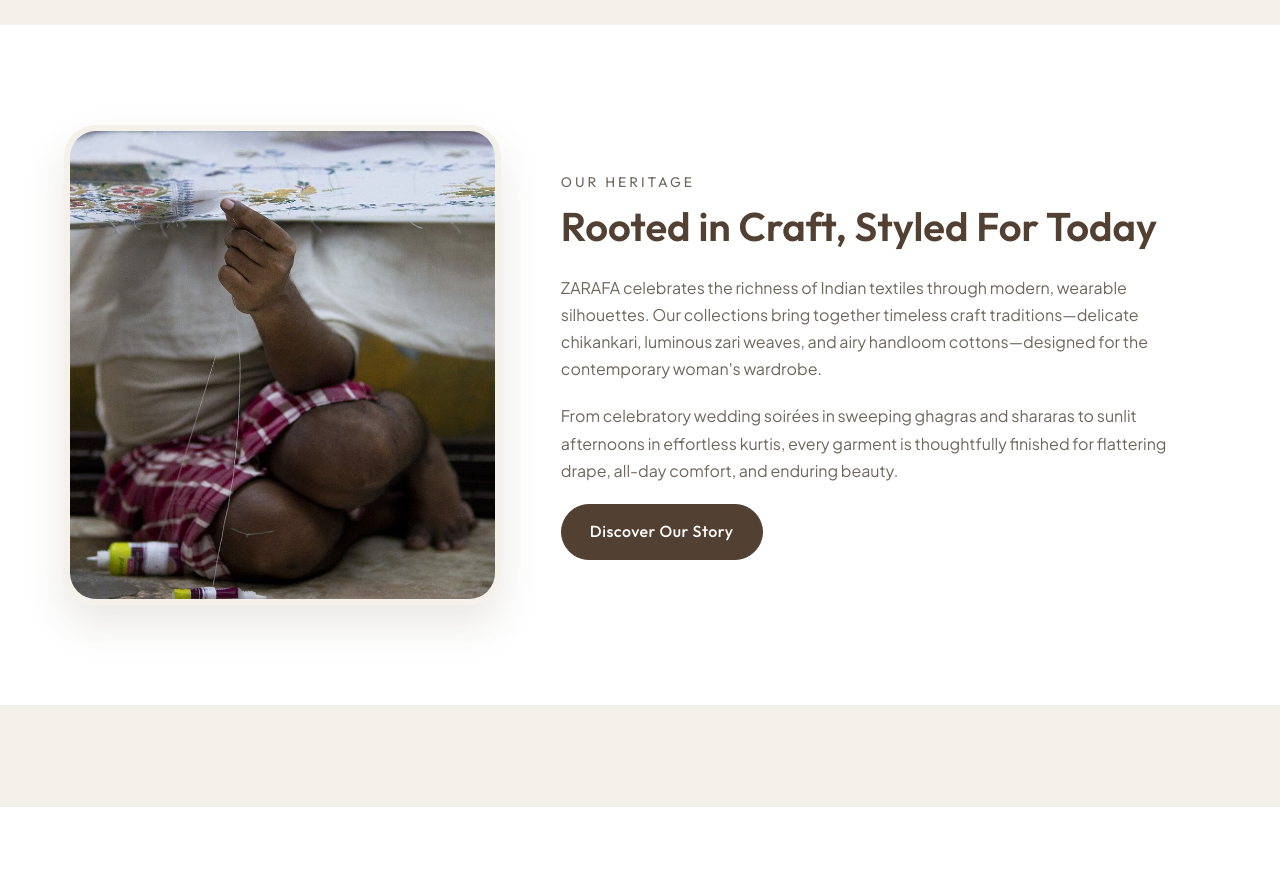
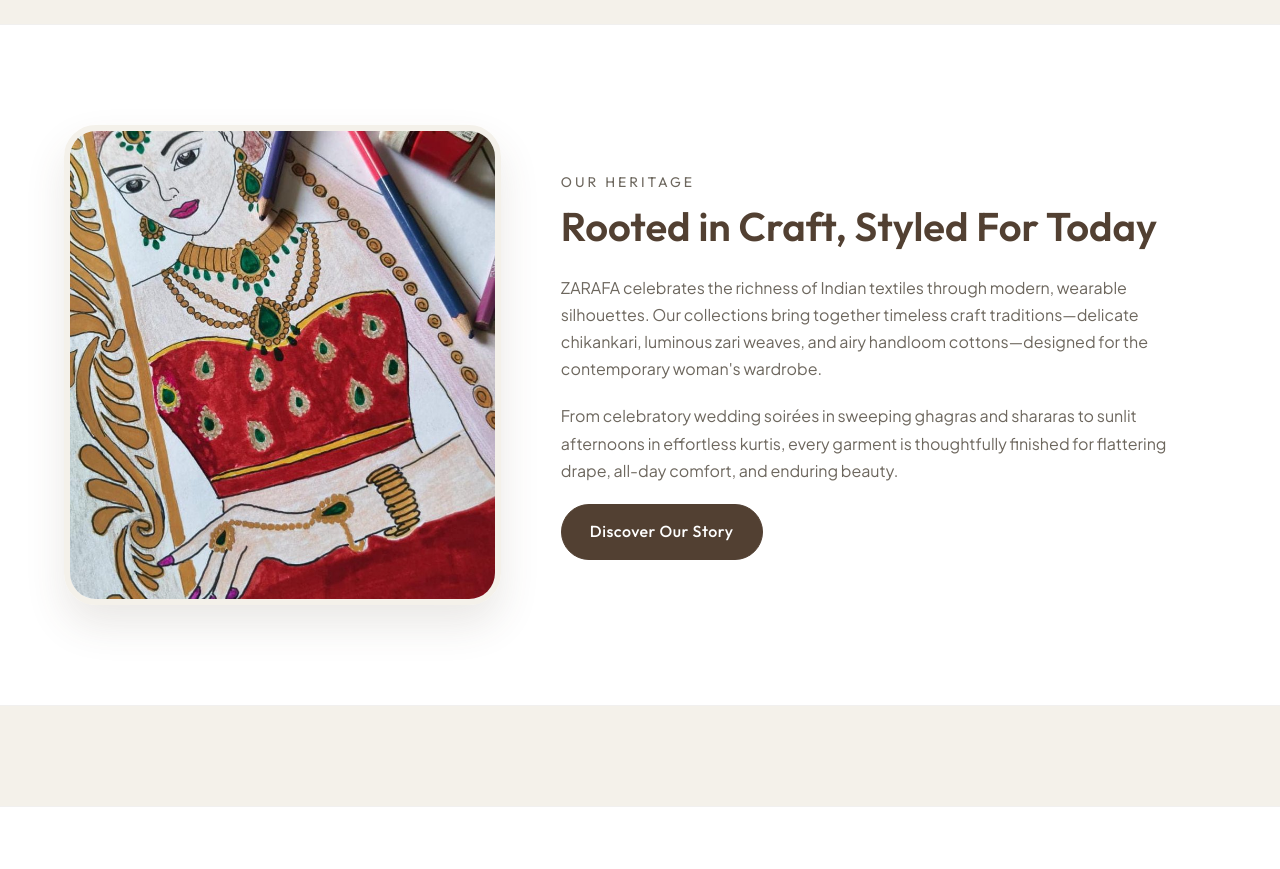
Before and after one commit to Harsh-Bhutada/ClothingBrand, a plain HTML site: page index.html in a window 1280 px wide. Shown: the part 1600-2469 px from the top of the page. Drawn offline with Linux system fonts and the light colour scheme.

Commit message:
Changes in image on home page

```diff
--- a/index.html
+++ b/index.html
@@ -101,7 +101,7 @@
     <section class="story-preview-section">
         <div class="container story-grid">
             <div class="story-image">
-                <img src="assets/images/story_atelier.jpg" alt="Artisan Handloom Embroidery and Silk Drapery">
+                <img src="assets/images/hero_ethnic1.jpg" alt="Artisan Handloom Embroidery and Silk Drapery">
             </div>
             <div class="story-content">
                 <div class="section-subtitle">Our Heritage</div>
```
Also changed, not shown: assets/images/gal_accessories_look.jpg (added).
